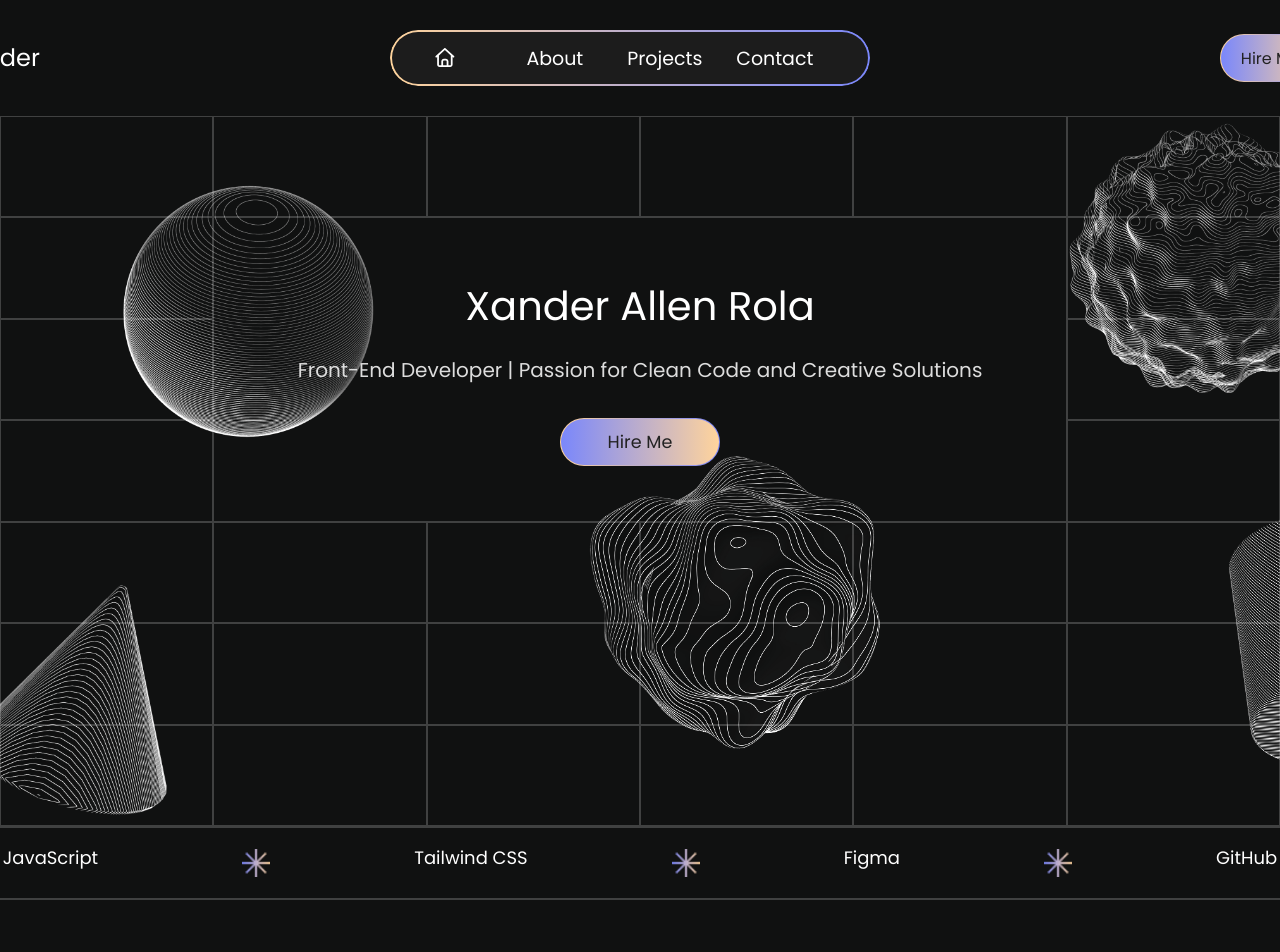
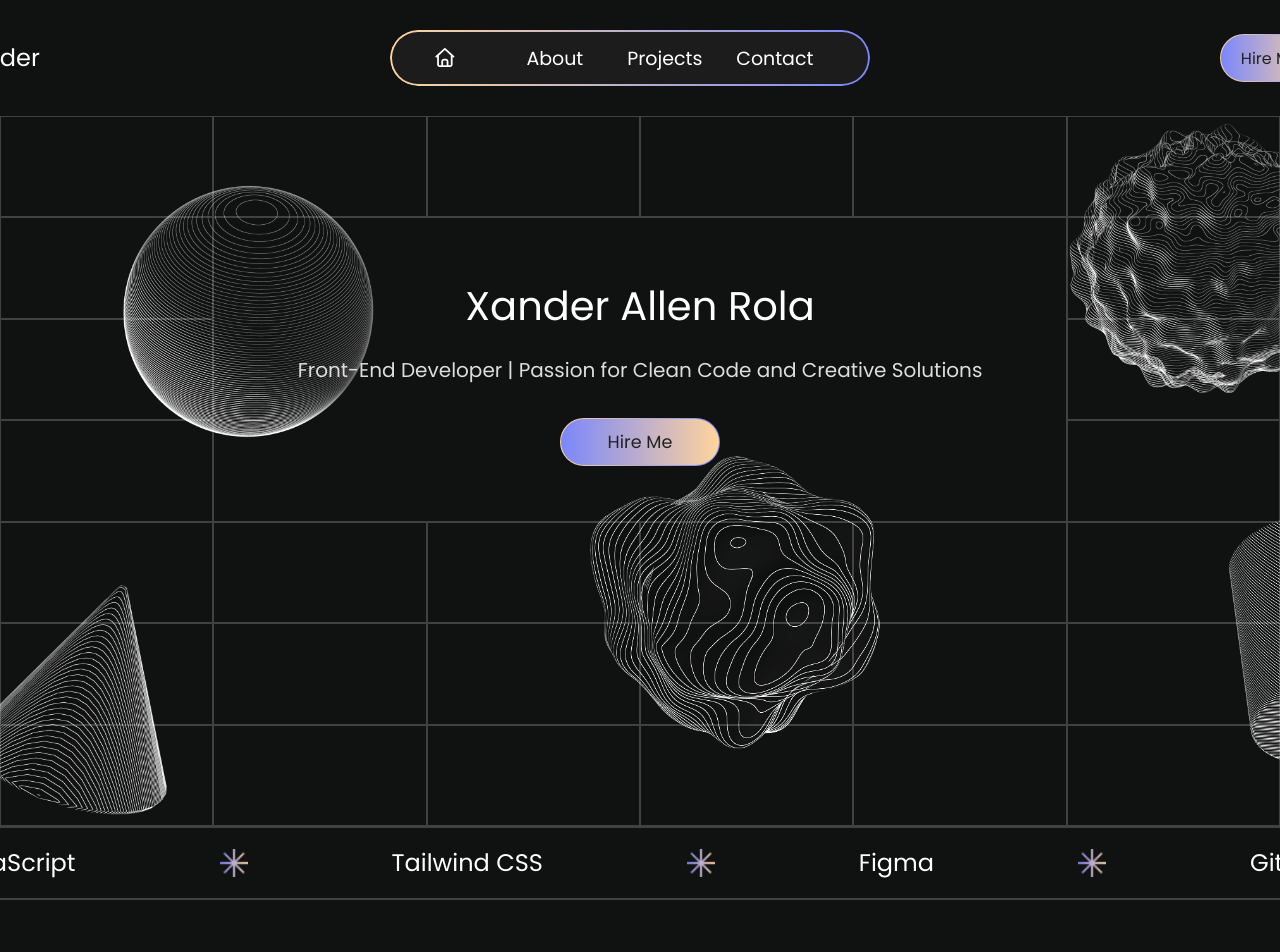
Before and after one commit to Xander-Allen-Rola/Xander-Portfolio, a Vue app: page / in a window 1280 px wide. Shown: the top 952 px of the page. Built offline with nearby package versions, Linux system fonts and the light colour scheme.

Commit message:
Refactored SubInfo code: moved style code inside template

```diff
--- a/src/components/SubInfo.vue
+++ b/src/components/SubInfo.vue
@@ -1,33 +1,32 @@
 <template>
-  <hr class="horizontal-line" />
-    <div class="subinfo-text">
-        <p>JavaScript</p>
-        <img src="@/assets/icons/star.png" />
-        <p>Tailwind CSS</p>
-        <img src="@/assets/icons/star.png" />
-        <p>Figma</p>
-        <img src="@/assets/icons/star.png" />
-        <p>GitHub</p>
-        </div>
-  <hr class="horizontal-line" />
-</template>
-
-<style scoped>
-.horizontal-line {
-  border: 1px solid rgba(255, 255, 255, 0.2);
-  width: 100vw; /* Full viewport width */
-}
-.subinfo-text {
-    display: flex;
+  <hr
+  style="border: 1px solid rgba(255, 255, 255, 0.2);
+  width: 100vw; /* Full viewport width */" />
+    <div
+    style="display: flex;
     gap: 9rem; /* Adjust the value as needed */
     font-size: 25px; /* Adjust as needed */
     margin-top: 1rem;    /* Space above */
     margin-bottom: 1rem; /* Space below */
-    white-space: nowrap; /* Prevent text wrapping */
-}
-.subinfo-text img {
-    width: 28px;   /* Set your desired width */
-    height: 38px;  /* Set your desired height */
-    object-fit: contain;
-}
-</style>
+    white-space: nowrap; /* Prevent text wrapping */">
+        <h3>JavaScript</h3>
+        <img src="@/assets/icons/star.png"
+        style="width: 28px;   /* Set your desired width */
+        height: 38px;  /* Set your desired height */
+        object-fit: contain;" />
+        <h3>Tailwind CSS</h3>
+        <img src="@/assets/icons/star.png"
+        style="width: 28px;   /* Set your desired width */
+        height: 38px;  /* Set your desired height */
+        object-fit: contain;" />
+        <h3>Figma</h3>
+        <img src="@/assets/icons/star.png"
+        style="width: 28px;   /* Set your desired width */
+        height: 38px;  /* Set your desired height */
+        object-fit: contain; " />
+        <h3>GitHub</h3>
+        </div>
+  <hr
+  style="border: 1px solid rgba(255, 255, 255, 0.2);
+  width: 100vw; /* Full viewport width */" />
+</template>
```
